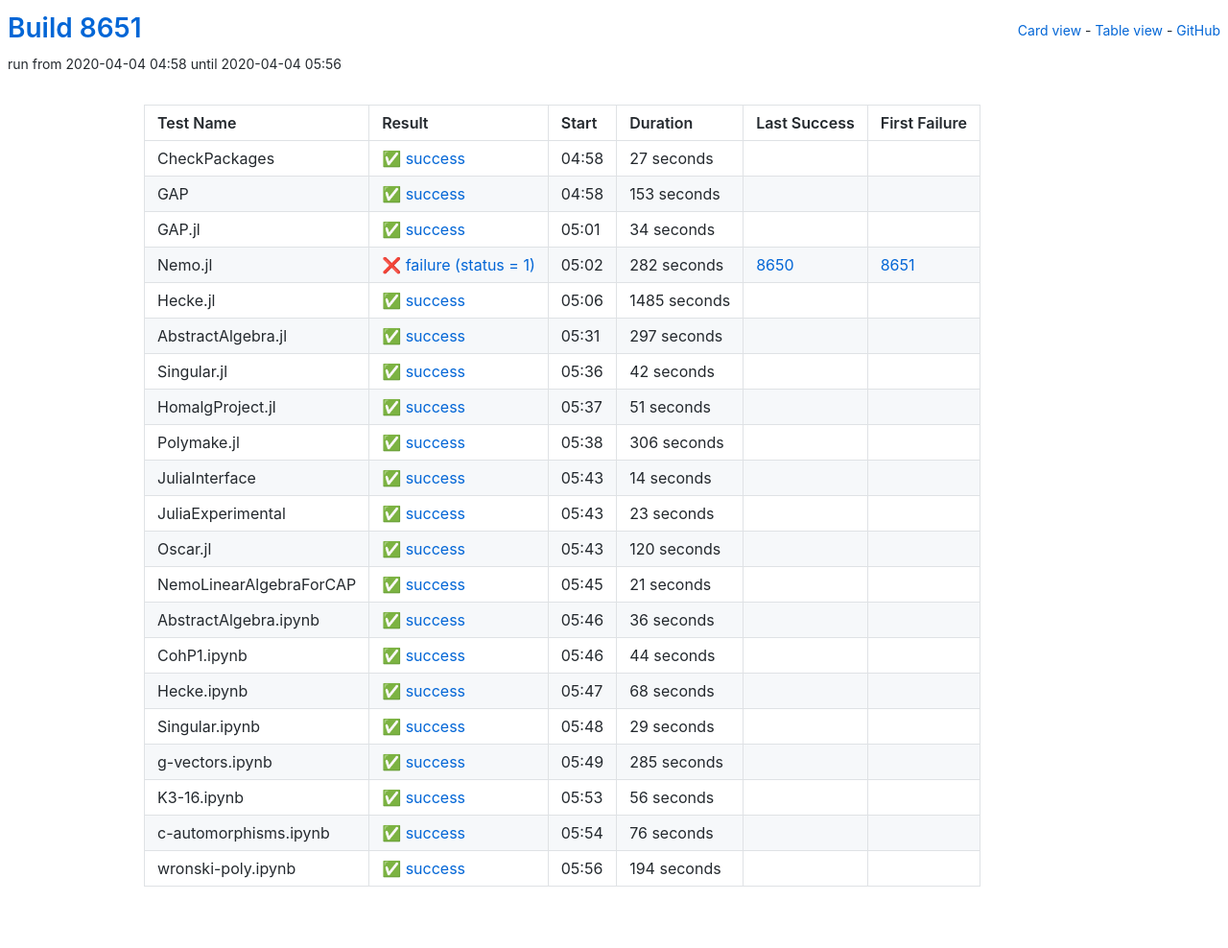
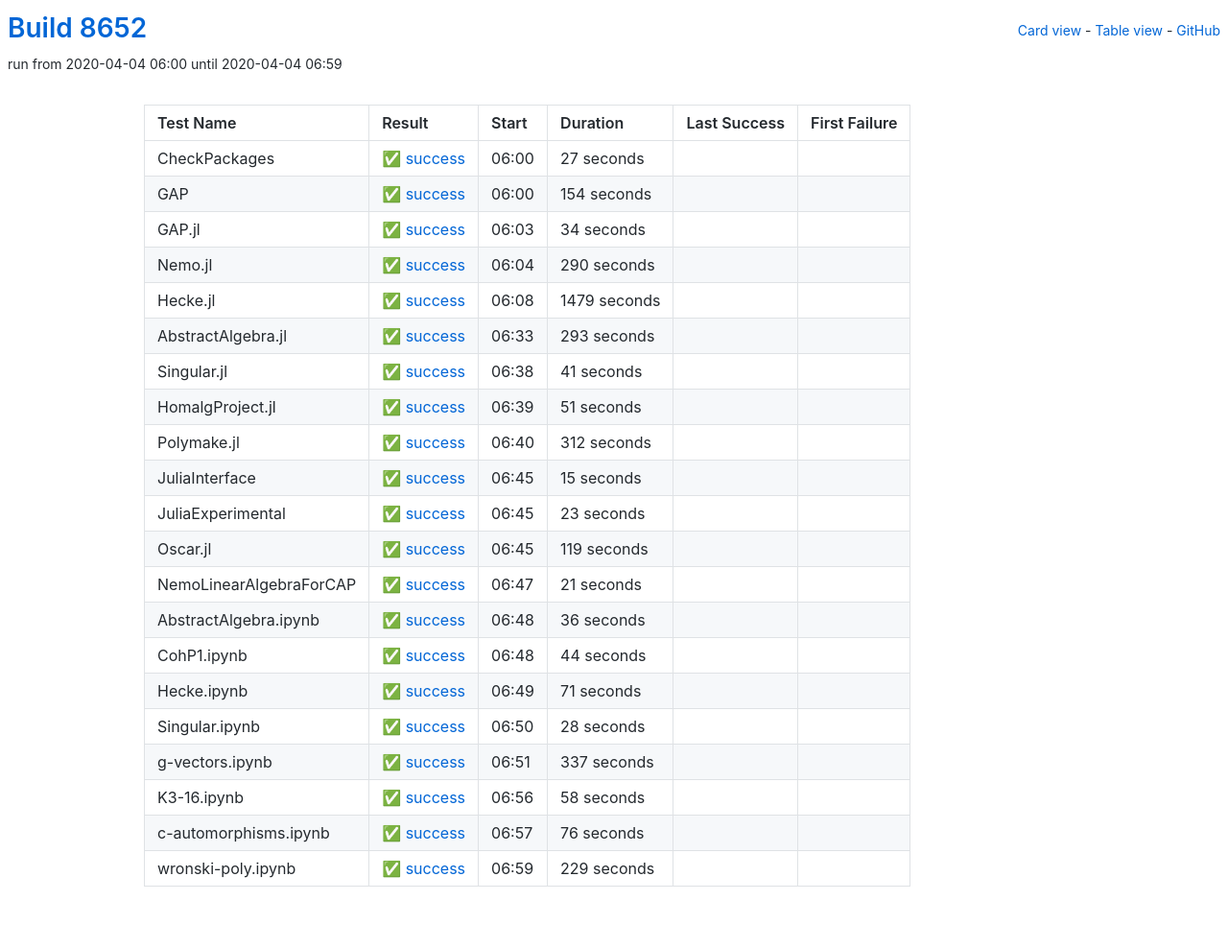
Before and after one commit to oscar-system/oscar-ci-status, a Jekyll site: the page built from table.html, in a window 1280 px wide. Shown: the whole page at 96% size. Built offline with Jekyll 4.4.1, drawn with Linux system fonts in a browser that asks for light colours.

Commit message:
Build 8652

```diff
--- a/_data/ci.yml
+++ b/_data/ci.yml
@@ -1,5 +1,5 @@
-build: 8651
-build_url: https://oscarci.mathematik.uni-kl.de/job/oscar/8651/
+build: 8652
+build_url: https://oscarci.mathematik.uni-kl.de/job/oscar/8652/
 job: oscar
 tests:
 - duration: 27
@@ -8,20 +8,20 @@ tests:
   first_failure_url: null
   last_success: false
   last_success_url: null
-  log: https://oscarci.mathematik.uni-kl.de/job/oscar/8651/artifact/logs/build-8651/CheckPackages.log
+  log: https://oscarci.mathematik.uni-kl.de/job/oscar/8652/artifact/logs/build-8652/CheckPackages.log
   name: CheckPackages
-  start: 2020-04-04 04:58
+  start: 2020-04-04 06:00
   status: success
   success: true
-- duration: 153
+- duration: 154
   exitcode: 0
   first_failure: false
   first_failure_url: null
   last_success: false
   last_success_url: null
-  log: https://oscarci.mathematik.uni-kl.de/job/oscar/8651/artifact/logs/build-8651/GAP.log
+  log: https://oscarci.mathematik.uni-kl.de/job/oscar/8652/artifact/logs/build-8652/GAP.log
   name: GAP
-  start: 2020-04-04 04:58
+  start: 2020-04-04 06:00
   status: success
   success: true
 - duration: 34
@@ -30,53 +30,53 @@ tests:
   first_failure_url: null
   last_success: false
   last_success_url: null
-  log: https://oscarci.mathematik.uni-kl.de/job/oscar/8651/artifact/logs/build-8651/GAP.jl.log
+  log: https://oscarci.mathematik.uni-kl.de/job/oscar/8652/artifact/logs/build-8652/GAP.jl.log
   name: GAP.jl
-  start: 2020-04-04 05:01
+  start: 2020-04-04 06:03
   status: success
   success: true
-- duration: 282
-  exitcode: 1
-  first_failure: 8651
-  first_failure_url: https://oscarci.mathematik.uni-kl.de/job/oscar/8651/
-  last_success: 8650
-  last_success_url: https://oscarci.mathematik.uni-kl.de/job/oscar/8650/
-  log: https://oscarci.mathematik.uni-kl.de/job/oscar/8651/artifact/logs/build-8651/Nemo.jl.log
-  name: Nemo.jl
-  start: 2020-04-04 05:02
-  status: failure
-  success: false
-- duration: 1485
+- duration: 290
   exitcode: 0
   first_failure: false
   first_failure_url: null
   last_success: false
   last_success_url: null
-  log: https://oscarci.mathematik.uni-kl.de/job/oscar/8651/artifact/logs/build-8651/Hecke.jl.log
-  name: Hecke.jl
-  start: 2020-04-04 05:06
+  log: https://oscarci.mathematik.uni-kl.de/job/oscar/8652/artifact/logs/build-8652/Nemo.jl.log
+  name: Nemo.jl
+  start: 2020-04-04 06:04
   status: success
   success: true
-- duration: 297
+- duration: 1479
   exitcode: 0
   first_failure: false
   first_failure_url: null
   last_success: false
   last_success_url: null
-  log: https://oscarci.mathematik.uni-kl.de/job/oscar/8651/artifact/logs/build-8651/AbstractAlgebra.jl.log
-  name: AbstractAlgebra.jl
-  start: 2020-04-04 05:31
+  log: https://oscarci.mathematik.uni-kl.de/job/oscar/8652/artifact/logs/build-8652/Hecke.jl.log
+  name: Hecke.jl
+  start: 2020-04-04 06:08
   status: success
   success: true
-- duration: 42
+- duration: 293
   exitcode: 0
   first_failure: false
   first_failure_url: null
   last_success: false
   last_success_url: null
-  log: https://oscarci.mathematik.uni-kl.de/job/oscar/8651/artifact/logs/build-8651/Singular.jl.log
+  log: https://oscarci.mathematik.uni-kl.de/job/oscar/8652/artifact/logs/build-8652/AbstractAlgebra.jl.log
+  name: AbstractAlgebra.jl
+  start: 2020-04-04 06:33
+  status: success
+  success: true
+- duration: 41
+  exitcode: 0
+  first_failure: false
+  first_failure_url: null
+  last_success: false
+  last_success_url: null
+  log: https://oscarci.mathematik.uni-kl.de/job/oscar/8652/artifact/logs/build-8652/Singular.jl.log
   name: Singular.jl
-  start: 2020-04-04 05:36
+  start: 2020-04-04 06:38
   status: success
   success: true
 - duration: 51
@@ -85,31 +85,31 @@ tests:
   first_failure_url: null
   last_success: false
   last_success_url: null
-  log: https://oscarci.mathematik.uni-kl.de/job/oscar/8651/artifact/logs/build-8651/HomalgProject.jl.log
+  log: https://oscarci.mathematik.uni-kl.de/job/oscar/8652/artifact/logs/build-8652/HomalgProject.jl.log
   name: HomalgProject.jl
-  start: 2020-04-04 05:37
+  start: 2020-04-04 06:39
   status: success
   success: true
-- duration: 306
+- duration: 312
   exitcode: 0
   first_failure: false
   first_failure_url: null
   last_success: false
   last_success_url: null
-  log: https://oscarci.mathematik.uni-kl.de/job/oscar/8651/artifact/logs/build-8651/Polymake.jl.log
+  log: https://oscarci.mathematik.uni-kl.de/job/oscar/8652/artifact/logs/build-8652/Polymake.jl.log
   name: Polymake.jl
-  start: 2020-04-04 05:38
+  start: 2020-04-04 06:40
   status: success
   success: true
-- duration: 14
+- duration: 15
   exitcode: 0
   first_failure: false
   first_failure_url: null
   last_success: false
   last_success_url: null
-  log: https://oscarci.mathematik.uni-kl.de/job/oscar/8651/artifact/logs/build-8651/JuliaInterface.log
+  log: https://oscarci.mathematik.uni-kl.de/job/oscar/8652/artifact/logs/build-8652/JuliaInterface.log
   name: JuliaInterface
-  start: 2020-04-04 05:43
+  start: 2020-04-04 06:45
   status: success
   success: true
 - duration: 23
@@ -118,20 +118,20 @@ tests:
   first_failure_url: null
   last_success: false
   last_success_url: null
-  log: https://oscarci.mathematik.uni-kl.de/job/oscar/8651/artifact/logs/build-8651/JuliaExperimental.log
+  log: https://oscarci.mathematik.uni-kl.de/job/oscar/8652/artifact/logs/build-8652/JuliaExperimental.log
   name: JuliaExperimental
-  start: 2020-04-04 05:43
+  start: 2020-04-04 06:45
   status: success
   success: true
-- duration: 120
+- duration: 119
   exitcode: 0
   first_failure: false
   first_failure_url: null
   last_success: false
   last_success_url: null
-  log: https://oscarci.mathematik.uni-kl.de/job/oscar/8651/artifact/logs/build-8651/Oscar.jl.log
+  log: https://oscarci.mathematik.uni-kl.de/job/oscar/8652/artifact/logs/build-8652/Oscar.jl.log
   name: Oscar.jl
-  start: 2020-04-04 05:43
+  start: 2020-04-04 06:45
   status: success
   success: true
 - duration: 21
@@ -140,9 +140,9 @@ tests:
   first_failure_url: null
   last_success: false
   last_success_url: null
-  log: https://oscarci.mathematik.uni-kl.de/job/oscar/8651/artifact/logs/build-8651/NemoLinearAlgebraForCAP.log
+  log: https://oscarci.mathematik.uni-kl.de/job/oscar/8652/artifact/logs/build-8652/NemoLinearAlgebraForCAP.log
   name: NemoLinearAlgebraForCAP
-  start: 2020-04-04 05:45
+  start: 2020-04-04 06:47
   status: success
   success: true
 - duration: 36
@@ -151,9 +151,9 @@ tests:
   first_failure_url: null
   last_success: false
   last_success_url: null
-  log: https://oscarci.mathematik.uni-kl.de/job/oscar/8651/artifact/logs/build-8651/AbstractAlgebra.ipynb.log
+  log: https://oscarci.mathematik.uni-kl.de/job/oscar/8652/artifact/logs/build-8652/AbstractAlgebra.ipynb.log
   name: AbstractAlgebra.ipynb
-  start: 2020-04-04 05:46
+  start: 2020-04-04 06:48
   status: success
   success: true
 - duration: 44
@@ -162,53 +162,53 @@ tests:
   first_failure_url: null
   last_success: false
   last_success_url: null
-  log: https://oscarci.mathematik.uni-kl.de/job/oscar/8651/artifact/logs/build-8651/CohP1.ipynb.log
+  log: https://oscarci.mathematik.uni-kl.de/job/oscar/8652/artifact/logs/build-8652/CohP1.ipynb.log
   name: CohP1.ipynb
-  start: 2020-04-04 05:46
+  start: 2020-04-04 06:48
   status: success
   success: true
-- duration: 68
+- duration: 71
   exitcode: 0
   first_failure: false
   first_failure_url: null
   last_success: false
   last_success_url: null
-  log: https://oscarci.mathematik.uni-kl.de/job/oscar/8651/artifact/logs/build-8651/Hecke.ipynb.log
+  log: https://oscarci.mathematik.uni-kl.de/job/oscar/8652/artifact/logs/build-8652/Hecke.ipynb.log
   name: Hecke.ipynb
-  start: 2020-04-04 05:47
+  start: 2020-04-04 06:49
   status: success
   success: true
-- duration: 29
+- duration: 28
   exitcode: 0
   first_failure: false
   first_failure_url: null
   last_success: false
   last_success_url: null
-  log: https://oscarci.mathematik.uni-kl.de/job/oscar/8651/artifact/logs/build-8651/Singular.ipynb.log
+  log: https://oscarci.mathematik.uni-kl.de/job/oscar/8652/artifact/logs/build-8652/Singular.ipynb.log
   name: Singular.ipynb
-  start: 2020-04-04 05:48
+  start: 2020-04-04 06:50
   status: success
   success: true
-- duration: 285
+- duration: 337
   exitcode: 0
   first_failure: false
   first_failure_url: null
   last_success: false
   last_success_url: null
-  log: https://oscarci.mathematik.uni-kl.de/job/oscar/8651/artifact/logs/build-8651/g-vectors.ipynb.log
+  log: https://oscarci.mathematik.uni-kl.de/job/oscar/8652/artifact/logs/build-8652/g-vectors.ipynb.log
   name: g-vectors.ipynb
-  start: 2020-04-04 05:49
+  start: 2020-04-04 06:51
   status: success
   success: true
-- duration: 56
+- duration: 58
   exitcode: 0
   first_failure: false
   first_failure_url: null
   last_success: false
   last_success_url: null
-  log: https://oscarci.mathematik.uni-kl.de/job/oscar/8651/artifact/logs/build-8651/K3-16.ipynb.log
+  log: https://oscarci.mathematik.uni-kl.de/job/oscar/8652/artifact/logs/build-8652/K3-16.ipynb.log
   name: K3-16.ipynb
-  start: 2020-04-04 05:53
+  start: 2020-04-04 06:56
   status: success
   success: true
 - duration: 76
@@ -217,19 +217,19 @@ tests:
   first_failure_url: null
   last_success: false
   last_success_url: null
-  log: https://oscarci.mathematik.uni-kl.de/job/oscar/8651/artifact/logs/build-8651/c-automorphisms.ipynb.log
+  log: https://oscarci.mathematik.uni-kl.de/job/oscar/8652/artifact/logs/build-8652/c-automorphisms.ipynb.log
   name: c-automorphisms.ipynb
-  start: 2020-04-04 05:54
+  start: 2020-04-04 06:57
   status: success
   success: true
-- duration: 194
+- duration: 229
   exitcode: 0
   first_failure: false
   first_failure_url: null
   last_success: false
   last_success_url: null
-  log: https://oscarci.mathematik.uni-kl.de/job/oscar/8651/artifact/logs/build-8651/wronski-poly.ipynb.log
+  log: https://oscarci.mathematik.uni-kl.de/job/oscar/8652/artifact/logs/build-8652/wronski-poly.ipynb.log
   name: wronski-poly.ipynb
-  start: 2020-04-04 05:56
+  start: 2020-04-04 06:59
   status: success
   success: true
```
Also changed, not shown: README.md.
